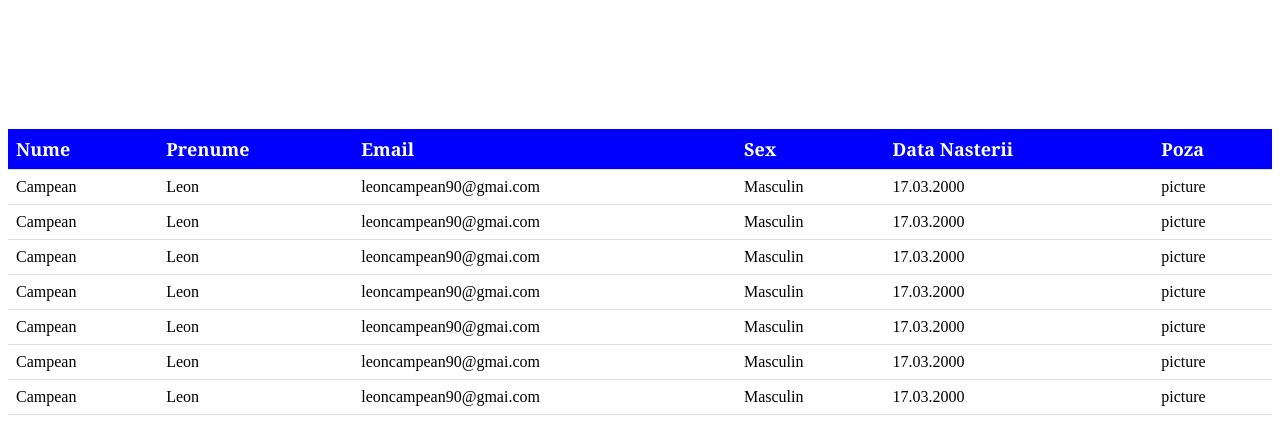
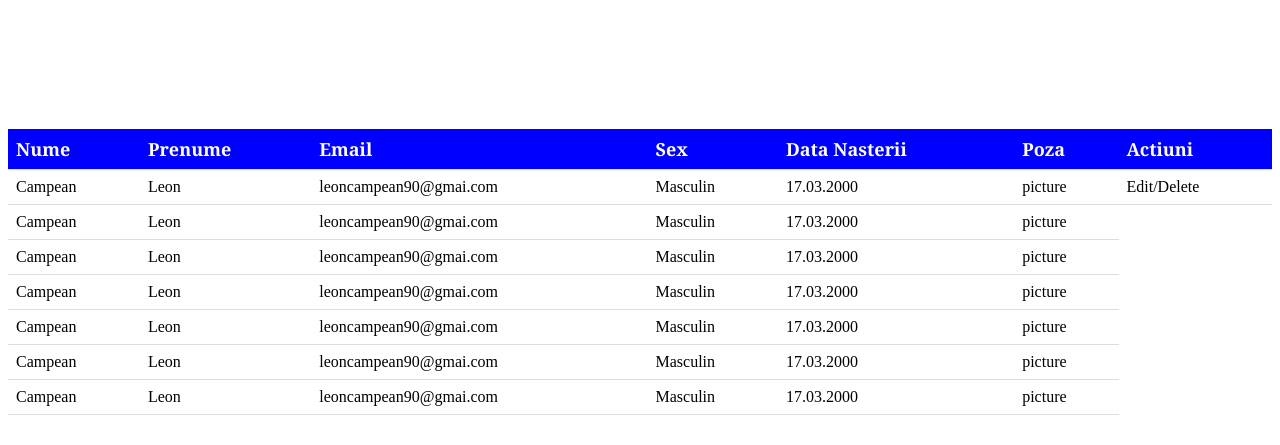
Before and after one commit to leoncampean/p33_CMS, a plain HTML site: page CMS_APP/index.html in a window 1280 px wide. Shown: the part 79-524 px from the top of the page. Drawn offline with Linux system fonts and the light colour scheme.

Commit message:
adding action th

```diff
--- a/CMS_APP/index.html
+++ b/CMS_APP/index.html
@@ -17,6 +17,7 @@
               <th>Sex</th>
               <th>Data Nasterii</th>
               <th>Poza</th>
+              <th>Actiuni</th>
             </tr>
             <tr>
               <td>Campean</td>
@@ -25,6 +26,7 @@
               <td>Masculin</td>
               <td>17.03.2000</td>
               <td>picture</td>
+              <td>Edit/Delete</td>
             </tr>
             <tr>
               <td>Campean</td>
```
